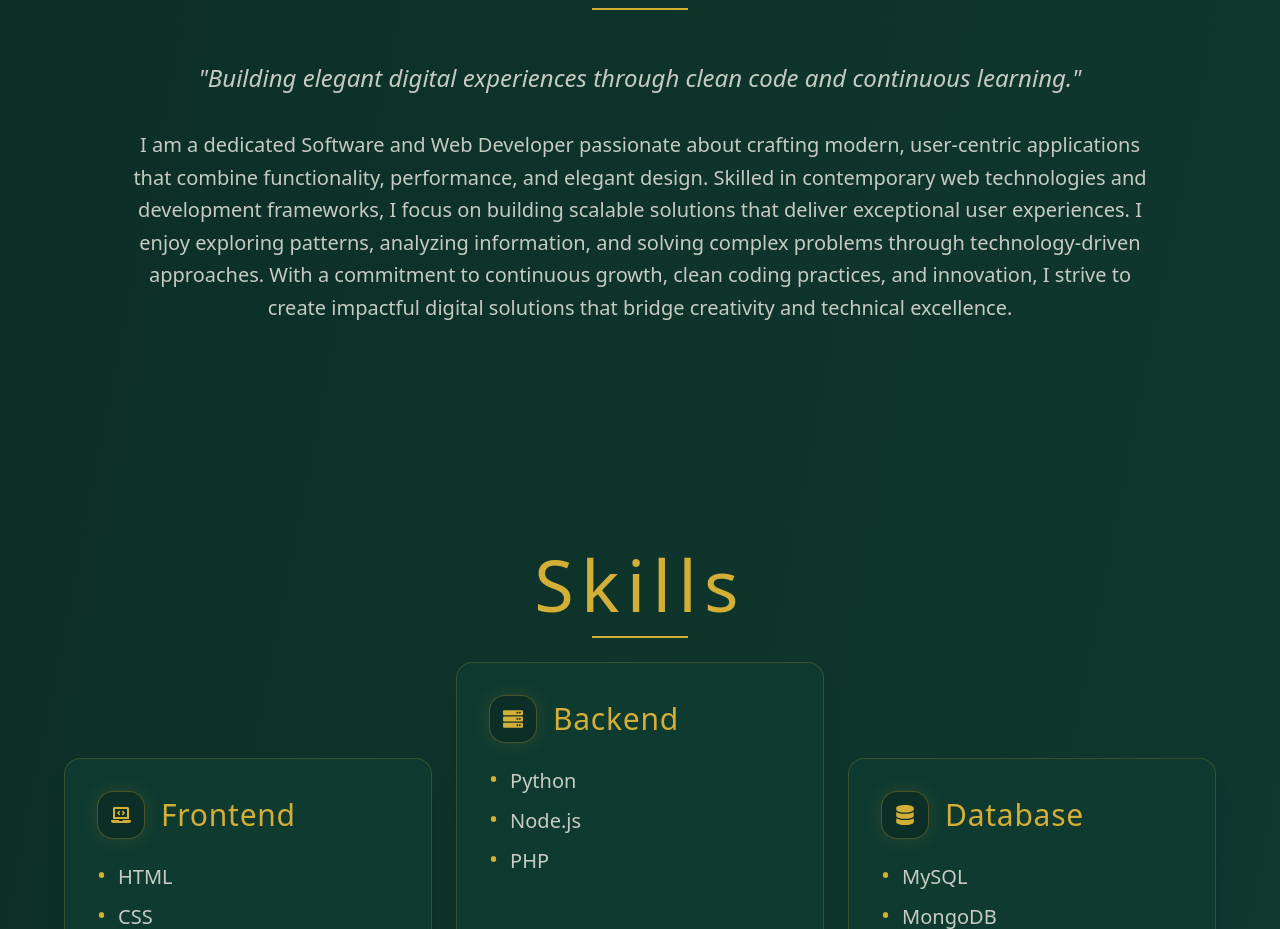
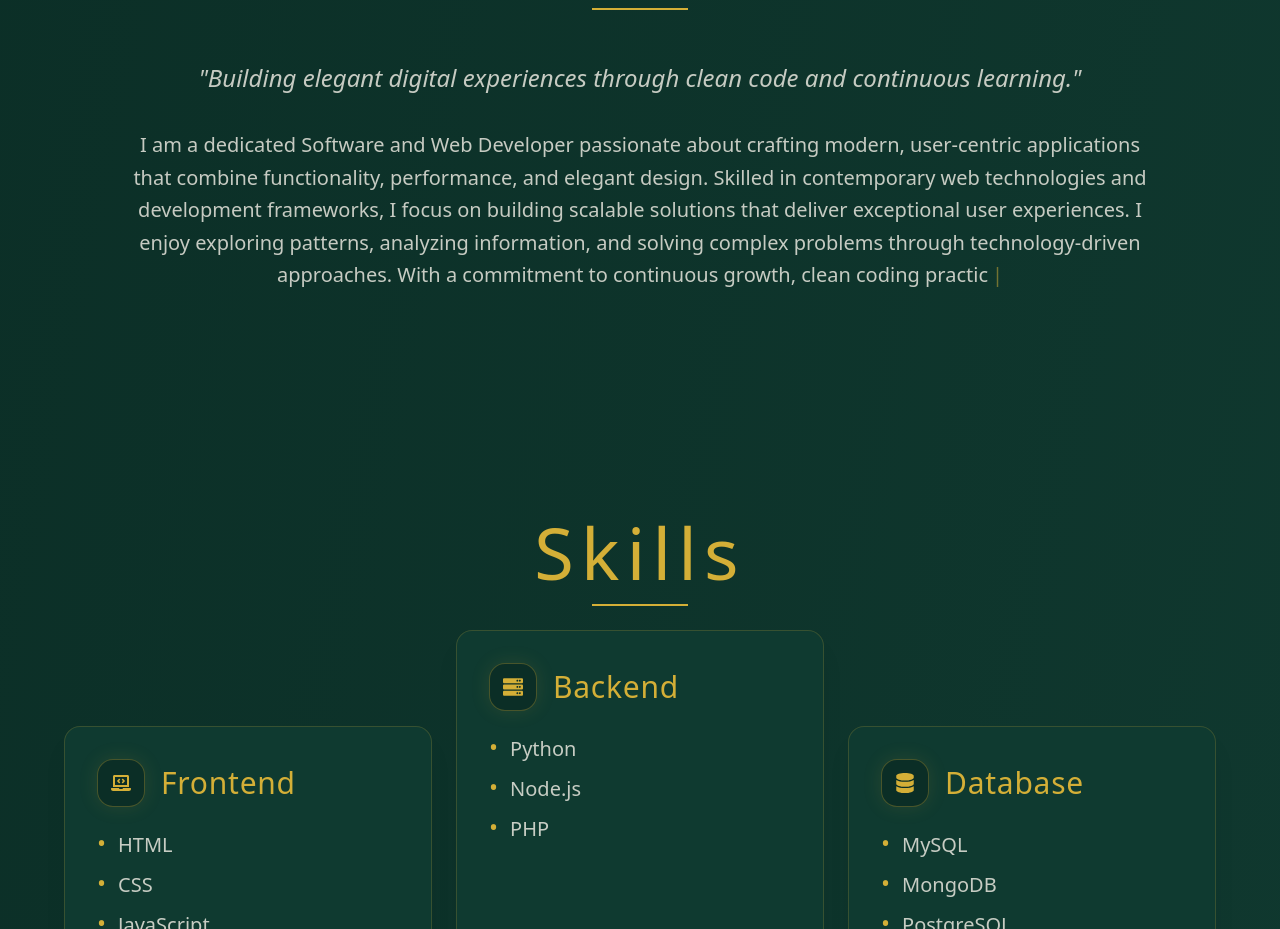
Before and after one commit to Vaishnavi-Ramesh-04/vaishnavi-portfolio, a React (Vite) app: page / in a window 1280 px wide. Shown: the part 1000-1929 px from the top of the page. Built offline with nearby package versions, Linux system fonts and the light colour scheme.

Commit message:
Animate about text

```diff
--- a/src/App.jsx
+++ b/src/App.jsx
@@ -1,7 +1,7 @@
 import { motion } from "framer-motion";
 import { FaLinkedin, FaGithub, FaDownload, FaEnvelope, FaLaptopCode, FaServer, FaDatabase, FaCode, FaCogs } from "react-icons/fa";
 import emailjs from "@emailjs/browser";
-import { useRef, useState } from "react";
+import { useEffect, useRef, useState } from "react";
 const fadeUp = {
   hidden: { opacity: 0, y: 40 },
   visible: {
@@ -126,6 +126,9 @@
 
 /* ---------------- ABOUT ---------------- */
 function About() {
+  const aboutText =
+    "I am a dedicated Software and Web Developer passionate about crafting modern, user-centric applications that combine functionality, performance, and elegant design. Skilled in contemporary web technologies and development frameworks, I focus on building scalable solutions that deliver exceptional user experiences. I enjoy exploring patterns, analyzing information, and solving complex problems through technology-driven approaches. With a commitment to continuous growth, clean coding practices, and innovation, I strive to create impactful digital solutions that bridge creativity and technical excellence.";
+
   return (
     <section id="about" className={sectionStyle}>
       <motion.div
@@ -145,11 +148,45 @@
           "Building elegant digital experiences through clean code and continuous learning."
         </p>
 
-        <p className="mt-8 text-lg md:text-xl text-[#F5F1E8]/80 leading-relaxed">
-          I am a dedicated Software and Web Developer passionate about crafting modern, user-centric applications that combine functionality, performance, and elegant design. Skilled in contemporary web technologies and development frameworks, I focus on building scalable solutions that deliver exceptional user experiences. I enjoy exploring patterns, analyzing information, and solving complex problems through technology-driven approaches. With a commitment to continuous growth, clean coding practices, and innovation, I strive to create impactful digital solutions that bridge creativity and technical excellence.
-        </p>
+        <motion.div
+          className="mt-8 text-lg md:text-xl text-[#F5F1E8]/80 leading-relaxed"
+          initial="hidden"
+          whileInView="visible"
+          viewport={{ once: true }}
+        >
+          <TypingText text={aboutText} />
+        </motion.div>
       </motion.div>
     </section>
+  );
+}
+
+function TypingText({ text }) {
+  const [visibleText, setVisibleText] = useState("");
+
+  useEffect(() => {
+    setVisibleText("");
+
+    let index = 0;
+    const intervalId = window.setInterval(() => {
+      index += 1;
+      setVisibleText(text.slice(0, index));
+
+      if (index >= text.length) {
+        window.clearInterval(intervalId);
+      }
+    }, 14);
+
+    return () => window.clearInterval(intervalId);
+  }, [text]);
+
+  return (
+    <p className="text-lg md:text-xl text-[#F5F1E8]/80 leading-relaxed">
+      {visibleText}
+      <span className="ml-1 inline-block animate-pulse text-[#D4AF37]" aria-hidden="true">
+        |
+      </span>
+    </p>
   );
 }
 
```
